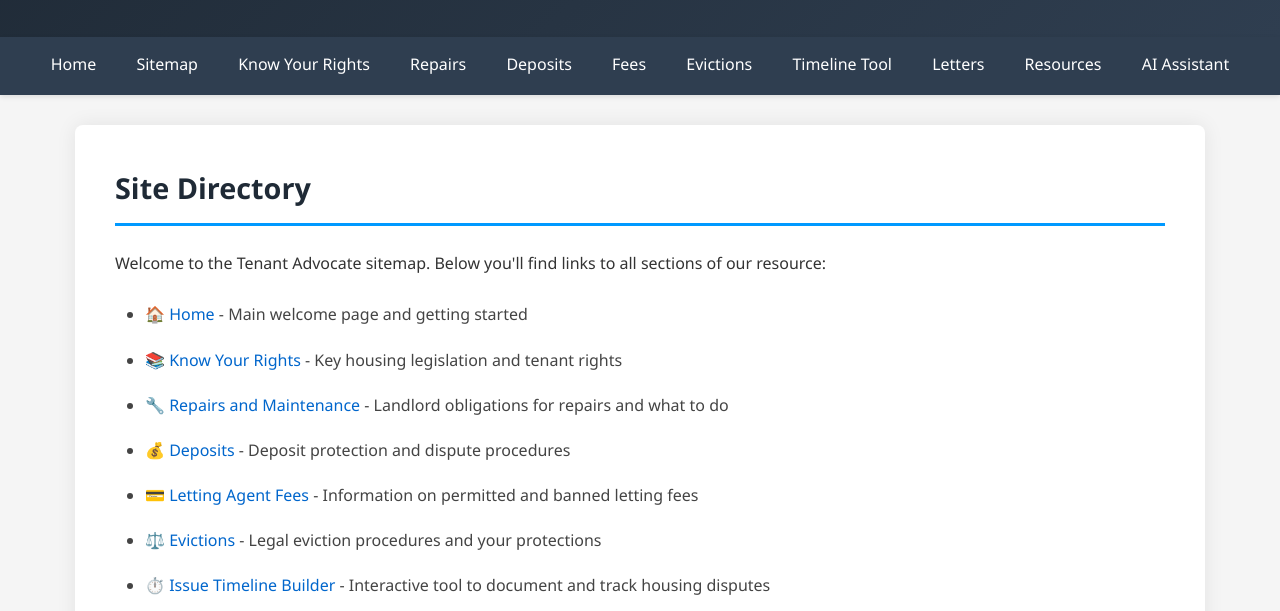
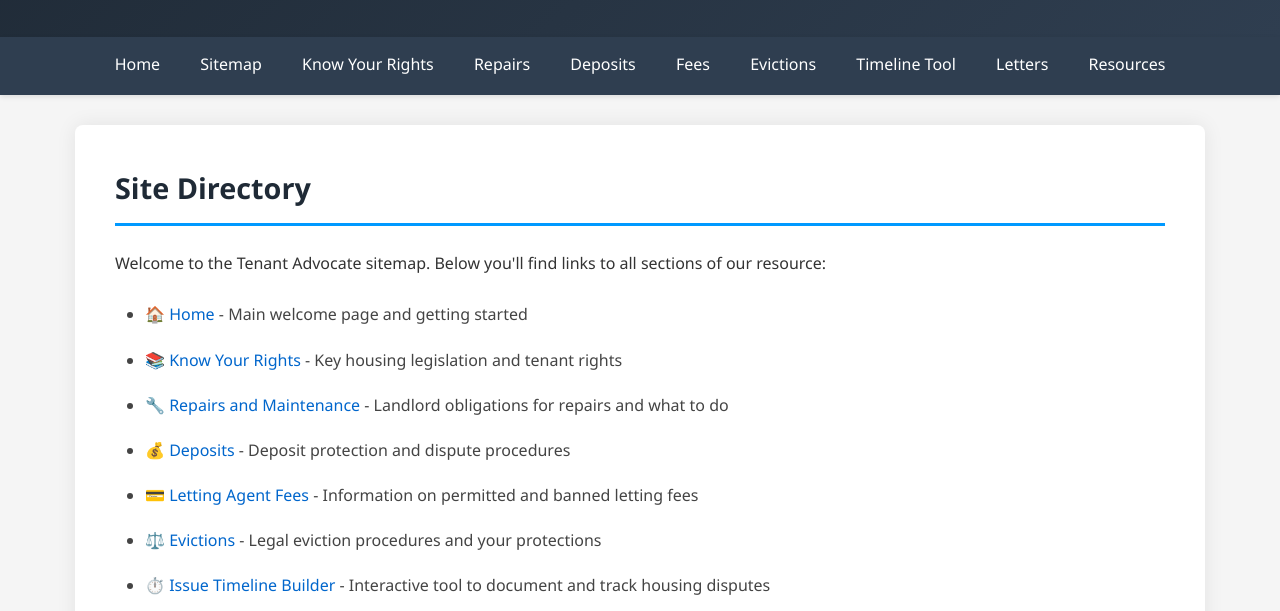
Before and after one commit to myCoolcar/tenant-guidance, a plain HTML site: page pages/sitemap.html in a window 1280 px wide. Shown: the part 160-771 px from the top of the page. Drawn offline with Linux system fonts and the light colour scheme; files that its build step writes are made by us from their sources.

Commit message:
Update sitemap.html
removed
        <a href="pages/ai-assistant.html">AI Assistant</a>

```diff
--- a/pages/sitemap.html
+++ b/pages/sitemap.html
@@ -23,7 +23,6 @@
         <a href="pages/timeline-tool.html">Timeline Tool</a>
         <a href="pages/letters.html">Letters</a>
         <a href="pages/resources.html">Resources</a>
-        <a href="pages/ai-assistant.html">AI Assistant</a>
     </nav>
 
     <div class="container">
```
